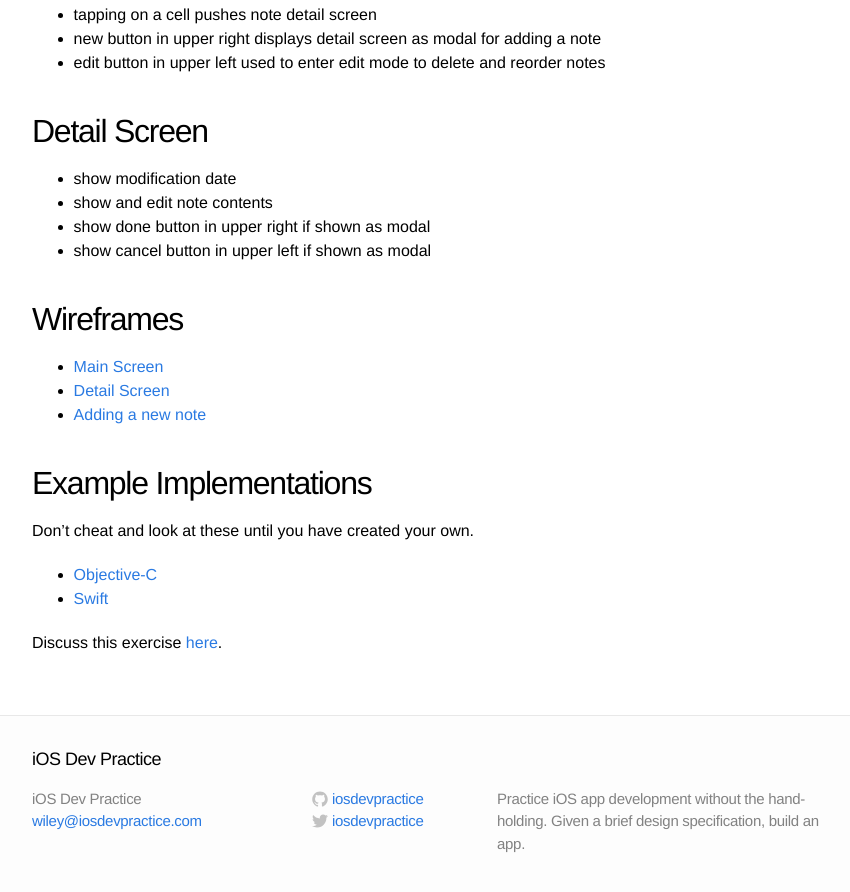
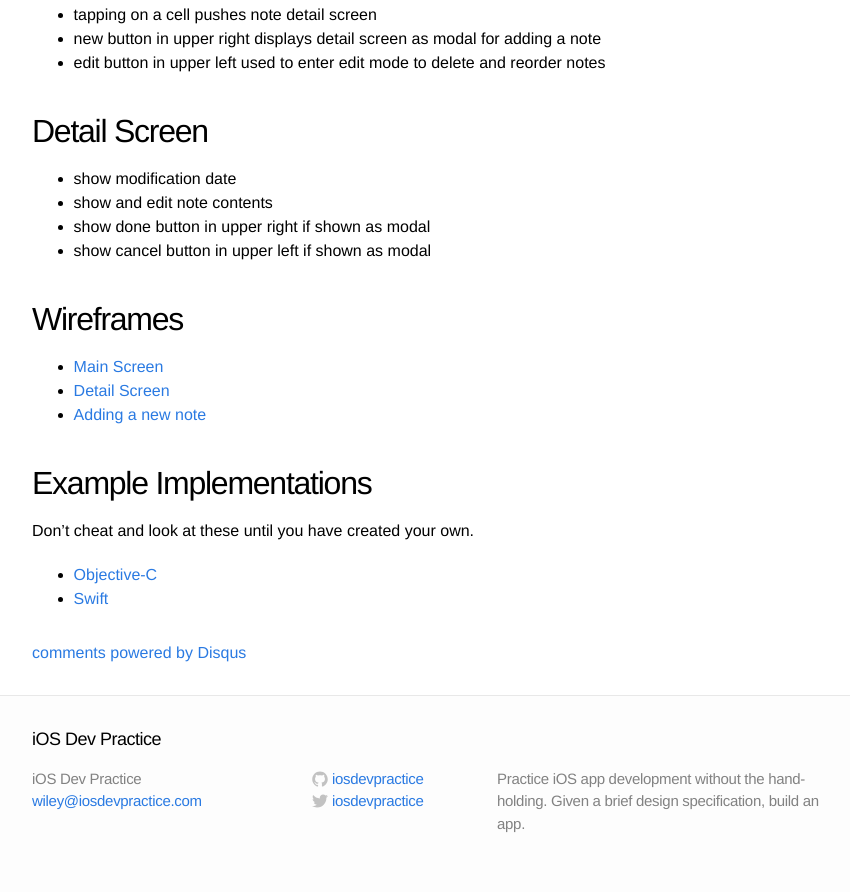
Before and after one commit to iosdevpractice/iosdevpractice.github.io, a Jekyll site: the page built from _posts/2014-08-03-note-taking-app.markdown, in a window 1280 px wide and 900 px high, scrolled down 643 px. Shown: the top 892 px of the window, without its empty margins (208-1058 px from the left). Built offline with Jekyll 4.4.1, drawn with Linux system fonts in a browser that asks for light colours; comment, search, counter and statistics services are not loaded.

Commit message:
add comments to note taking app post

```diff
--- a/_posts/2014-08-03-note-taking-app.markdown
+++ b/_posts/2014-08-03-note-taking-app.markdown
@@ -44,7 +45,3 @@ Don't cheat and look at these until you have created your own.
 
 * [Objective-C](https://github.com/iosdevpractice/NoteTakingApp_Objective-C)
 * [Swift](https://github.com/iosdevpractice/NoteTakingApp_Swift)
-
-
-Discuss this exercise
-[here](https://github.com/iosdevpractice/iosdevpractice_discussion/issues/1).
```
Also changed, not shown: other parts of _posts/2014-08-03-note-taking-app.markdown (+1 -0 lines).
